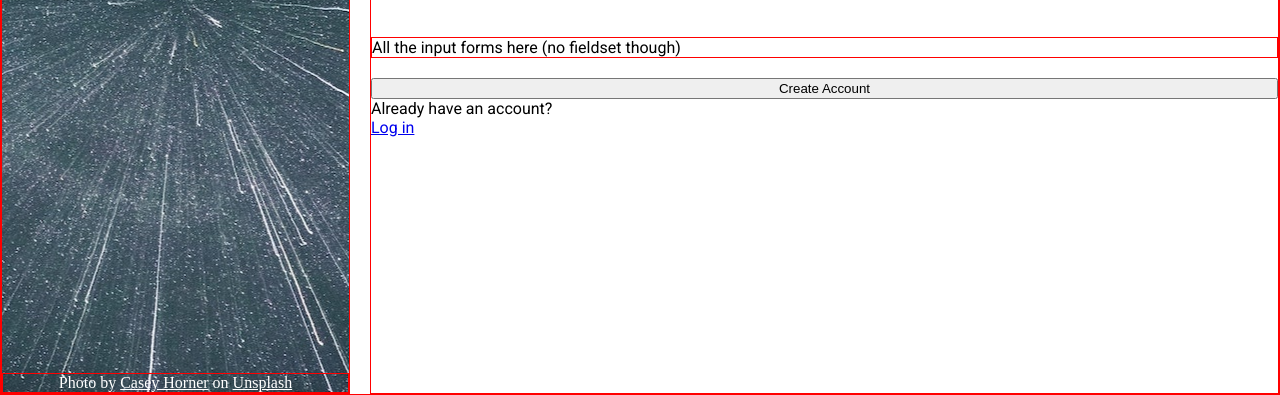
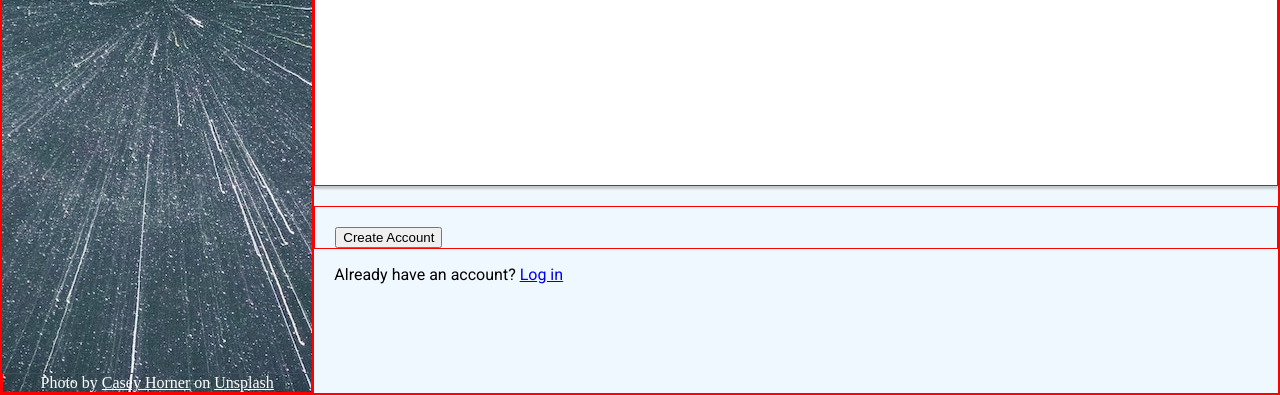
Before and after one commit to eedumas-maker/top-sign-up-form, a plain HTML site: page index.html in a window 1280 px wide. Shown: the part 407-802 px from the top of the page. Drawn offline with Linux system fonts and the light colour scheme.

Commit message:
Set dropshadow for form container

```diff
--- a/index.html
+++ b/index.html
@@ -30,13 +30,18 @@
         </div>
 
         <div class="form-container">
-            All the input forms here (no fieldset though)
+            <h3>Let's Do This!</h3>
 
         </div>
 
-        <button class="submit-button">Create Account</button>
+        <div class="button-container">
+            <button class="submit-button">Create Account</button>
+        </div>
 
-        Already have an account? <a href="/">Log in</a>
+        <p class="login">
+            Already have an account? <a href="/">Log in</a>
+        </p>
+
 
     </div>
 
--- a/styles.css
+++ b/styles.css
@@ -56,7 +56,12 @@ body, div{
     justify-content: center;
     align-items: stretch;
     font-family: 'Roboto', sans-serif;
-    margin-left: 20px;
+    background-color: aliceblue;
+}
+
+.hero-header, .form-container, .button-container, .login{
+    padding-left: 20px;
+    padding-right: 200px;
 }
 
 .hero-header {
@@ -65,7 +70,15 @@ body, div{
 }
 
 .form-container {
+    background-color: white;
+    box-shadow: 0px 3px 2px rgba(0, 0, 0, 0.2);
+    min-height: 300px;
+    margin-bottom: 20px;
+    padding-top: 10px;
+}
 
+.form-container h3 {
+    line-height: 0%;
 }
 
 .submit-button {
```
